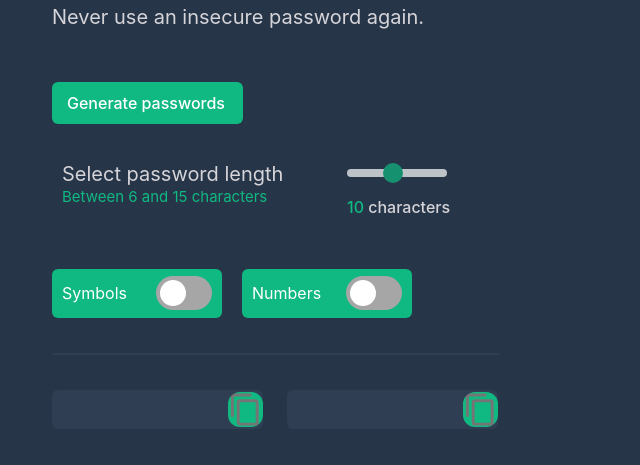
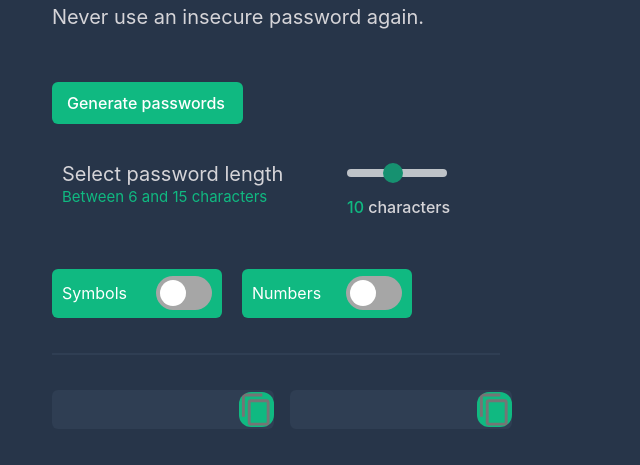
Before and after one commit to e-kristaly/password-generator, a website built with Vite: page index.html in a window 1280 px wide. Shown: the part 219-684 px from the top of the page, without its empty margins (0-640 px from the left). Built offline with nearby package versions, Linux system fonts and the light colour scheme.

Commit message:
password-containers width

```diff
--- a/index.css
+++ b/index.css
@@ -81,14 +81,14 @@ p {
     display: flex;
     justify-content: space-between;
     align-items: start;
-    width: 446px;
+    width: 460px;
     margin-left: 52px;
 }
 
 .first-pass-container {
     display: flex;
     align-items: center;
-    width: 211px;
+    width: 230px;
     height: 39px;
     margin-top: 35px;
     gap: 0px;
@@ -113,9 +113,10 @@ p {
 .second-pass-container {
     display: flex;
     align-items: center;
-    width: 211px;
+    width: 230px;
     height: 39px;
     margin-top: 35px;
+    margin-left: 16px;
     gap: 0px;
     border-radius: 6px;
     background-color: #2F3E53;
```
